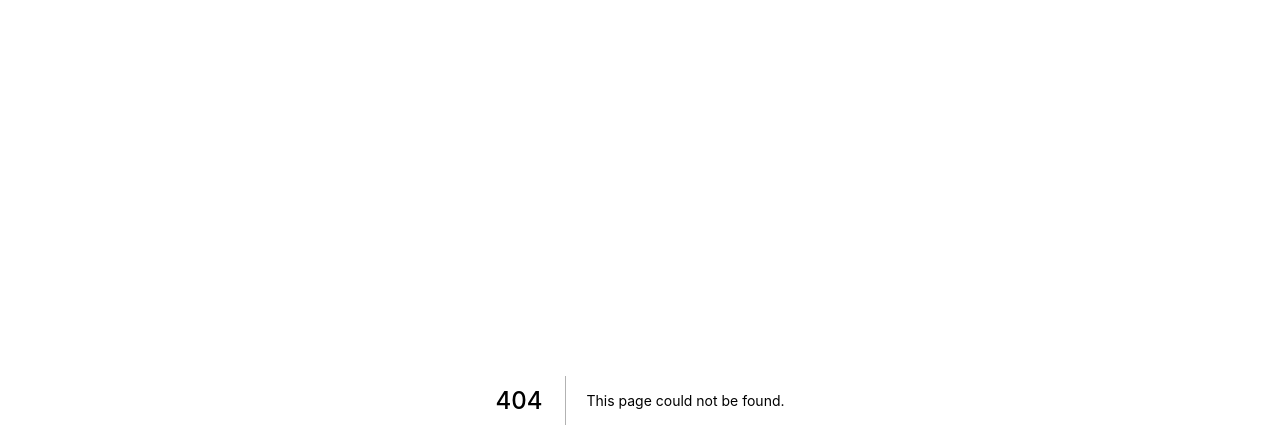
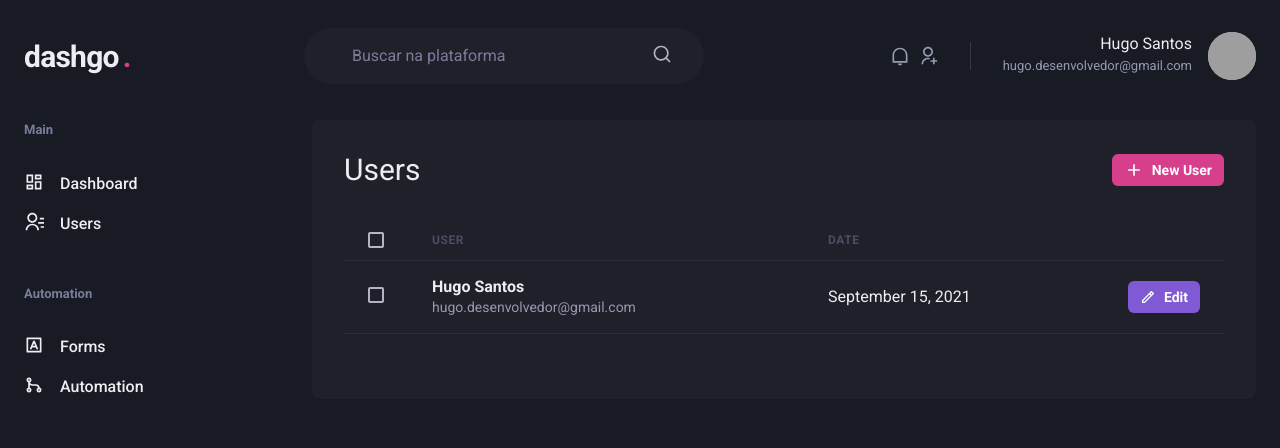
Before and after one commit to hugo-desenvolvedor/dashgo-reactjs, a Next.js app: page /users in a window 1280 px wide. Before the commit this address had no page. Shown: the top 448 px of the page. Built offline with nearby package versions, Linux system fonts and the light colour scheme; grey boxes are pictures that could not be loaded.

Commit message:
feat: create the users page

```diff
--- /dev/null
+++ b/src/pages/users/index.tsx
@@ -0,0 +1,71 @@
+import { Flex, Text, Icon, Box, Heading, Button, Table, Checkbox, Thead, Th, Tr, Td, Tbody} from '@chakra-ui/react'
+import { RiAddLine, RiPencilLine } from 'react-icons/ri';
+
+import { Header } from '../../components/Header'
+import { Sidebar } from '../../components/Sidebar'
+
+
+export default function UserList() {
+    return (
+        <Box>
+            <Header />
+            <Flex w="100%" my="6" maxWidth={1480} mx="auto" px="6">
+                <Sidebar />
+
+                <Box flex="1" borderRadius={8} bg="gray.800" p="8">
+                    <Flex mb="8" justify="space-between" align="center">
+                        <Heading size="lg" fontWeight="normal">Users</Heading>
+
+                        <Button
+                            as="a"
+                            size="sm"
+                            fontSize="sm"
+                            colorScheme="pink"
+                            leftIcon={<Icon as={RiAddLine} fontSize="20"/>}
+                        >
+                            New User
+                        </Button>
+                    </Flex>
+
+                    <Table colorScheme="whiteAlpha">
+                        <Thead>
+                            <Tr>
+                                <Th px="6" color="gray.300" width="8">
+                                    <Checkbox colorScheme="pink"></Checkbox>
+                                </Th>
+                                <Th>User</Th>
+                                <Th>Date</Th>
+                                <Th width="8"></Th>
+                            </Tr>
+                        </Thead>
+                        <Tbody>
+                            <Tr>
+                                <Td px="6">
+                                    <Checkbox colorScheme="pink"></Checkbox>
+                                </Td>
+                                <Td>
+                                    <Box>
+                                        <Text fontWeight="bold">Hugo Santos</Text>
+                                        <Text fontSize="sm" color="gray.300">hugo.desenvolvedor@gmail.com</Text>
+                                    </Box>
+                                </Td>
+                                <Td>September 15, 2021</Td>
+                                <Td>
+                                <Button
+                                    as="a"
+                                    size="sm"
+                                    fontSize="sm"
+                                    colorScheme="purple"
+                                    leftIcon={<Icon as={RiPencilLine} fontSize="16" />}
+                                >
+                                    Edit
+                                </Button>
+                                </Td>
+                            </Tr>
+                        </Tbody>
+                    </Table>
+                </Box>
+            </Flex>
+        </Box>
+    );
+}
```
